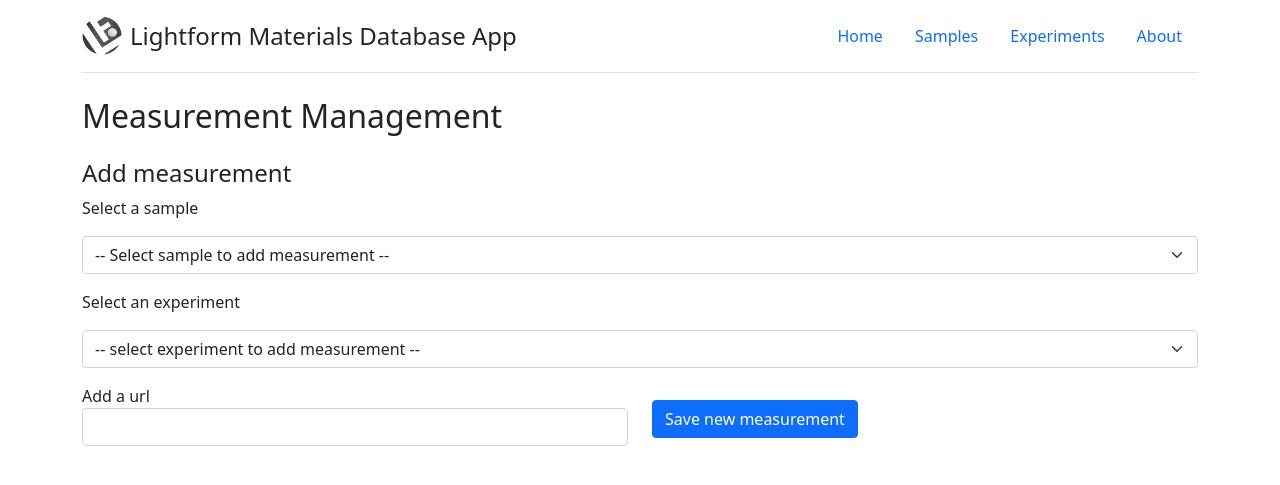
After one commit to LightForm-group/lightform_data_explorer, a Flask app: page /measurments/manage in a window 1280 px wide. The commit adds this page. Shown: the top 485 px of the page. Run offline with Flask 2, Linux system fonts and the light colour scheme; parts of the project's set-up code (start-up, migrations or seed data) failed here and were passed over.

Commit message:
Add measurement management interface

```diff
--- a/lf_data_explorer/queries.py
+++ b/lf_data_explorer/queries.py
@@ -2,7 +2,7 @@ from typing import List, Optional
 
 import sqlalchemy.exc
 
-from lf_data_explorer.db import Sample, db, SampleImage, Experiment
+from lf_data_explorer.db import Sample, db, SampleImage, Experiment, Measurement
 
 
 def get_all_samples() -> List[Sample]:
@@ -86,3 +86,12 @@ def rename_experiment(sample_id: int, new_experiment_name: str) -> str:
     experiment.name = new_experiment_name
     db.session.commit()
     return f"Experiment '{old_name}' renamed to '{new_experiment_name}'"
+
+
+def add_measurement(sample_id: int, experiment_id: int, url: str) -> str:
+    sample = Sample.query.filter_by(id=sample_id).first()
+    experiment = Experiment.query.filter_by(id=experiment_id).first()
+    new_measurement = Measurement(sample_id=sample_id, experiment_id=experiment_id, url=url)
+    db.session.add(new_measurement)
+    db.session.commit()
+    return f"Measurement added for experiment '{experiment.name}' on sample '{sample.name}."
--- /dev/null
+++ b/lf_data_explorer/templates/measurement_management.html
@@ -0,0 +1,77 @@
+{% extends "base.html" %}
+{% set active_page = "experiment_management" %}
+{% block body %}
+    <div class="my-3">
+        <h2>Measurement Management</h2>
+    </div>
+
+    <form class="my-4" action="{{ url_for('measurement_management') }}" method="post">
+        <h4>Add measurement</h4>
+        <div class="row">
+            <div class="col">
+                <label for="measurement_name_box">Select a sample</label>
+                <select name="sample_selection" class="form-select my-3" aria-label="Select sample to add measurement">
+                    <option disabled selected> -- Select sample to add measurement --</option>
+                    {% for sample in all_samples %}
+                        <option value="{{ sample.id }}">{{ sample.name }}</option>
+                    {% endfor %}
+                </select>
+            </div>
+        </div>
+        <div class="row">
+            <div class="col">
+                <label for="experiment_name_box">Select an experiment</label>
+                <select name="experiment_selection" class="form-select my-3" aria-label="Select experiment to add measurement">
+                    <option disabled selected> -- select experiment to add measurement --</option>
+                    {% for experiment in all_experiments %}
+                        <option value="{{ experiment.id }}">{{ experiment.name }}</option>
+                    {% endfor %}
+                </select>
+            </div>
+        </div>
+        <div class="row">
+            <div class="col">
+                <label for="url_box">Add a url</label>
+                <input type="text" class="form-control" name="url" id="url_box">
+            </div>
+            <div class="col my-3">
+                <button type="submit" class="btn btn-primary" name="submit" value="add">Save new measurement</button>
+            </div>
+        </div>
+    </form>
+
+    {#<form class="row my-4" action="{{ url_for('experiment_management') }}" method="post">
+        <h4>Rename experiment</h4>
+        <div class="col">
+            <select name="experiment_selection" class="form-select my-3" aria-label="Select experiment to rename">
+                <option disabled selected> -- select a experiment --</option>
+                {% for experiment in all_experiments %}
+                    <option value="{{ experiment.id }}">{{ experiment.name }}</option>
+                {% endfor %}
+            </select>
+        </div>
+        <div class="col">
+            <label for="new_experiment_name_box">New experiment name</label>
+            <input type="text" class="form-control" name="new_experiment_name" id="new_experiment_name_box">
+        </div>
+        <div class="col my-3">
+            <button type="submit" class="btn btn-primary"  name="submit" value="rename">Rename experiment</button>
+        </div>
+    </form>
+
+    <form class="row my-4" action="{{ url_for('experiment_management') }}" method="post">
+        <h4>Delete experiment</h4>
+        <div class="col">
+            <select name="experiment_selection" class="form-select my-3" aria-label="Select experiment to delete">
+                <option disabled selected>-- select a experiment --</option>
+                {% for experiment in all_experiments %}
+                    <option value="{{ experiment.id }}">{{ experiment.name }}</option>
+                {% endfor %}
+            </select>
+        </div>
+        <div class="col my-4">
+            <button type="submit" class="btn btn-primary" name="submit" value="delete">Delete experiment</button>
+        </div>
+    </form>
+#}
+{% endblock %}
--- a/lf_data_explorer/views.py
+++ b/lf_data_explorer/views.py
@@ -82,6 +82,27 @@ def experiment_management():
             return render_template('experiment_management.html', all_experiments=all_experiments)
 
 
+@app.route('/measurments/manage', methods=['POST', 'GET'])
+def measurement_management():
+    if request.method == "GET":
+        all_experiments = queries.get_all_experiments()
+        all_samples = queries.get_all_samples()
+        return render_template('measurement_management.html', all_experiments=all_experiments,
+                               all_samples=all_samples)
+    else:
+        form_button = request.form["submit"]
+        if form_button == "add":
+            sample_id = int(request.form['sample_selection'])
+            experiment_id = int(request.form['experiment_selection'])
+            url = request.form["url"]
+            result = queries.add_measurement(sample_id, experiment_id, url)
+            flash(result)
+            all_experiments = queries.get_all_experiments()
+            all_samples = queries.get_all_samples()
+            return render_template('experiment_management.html', all_experiments=all_experiments,
+                                   all_samples=all_samples)
+
+
 @app.route('/samples', methods=['POST', 'GET'], strict_slashes=False)
 def samples():
     all_samples = queries.get_all_samples()
```
Also changed, not shown: lf_data_explorer/templates/experiments.html (+10 -0 lines).
